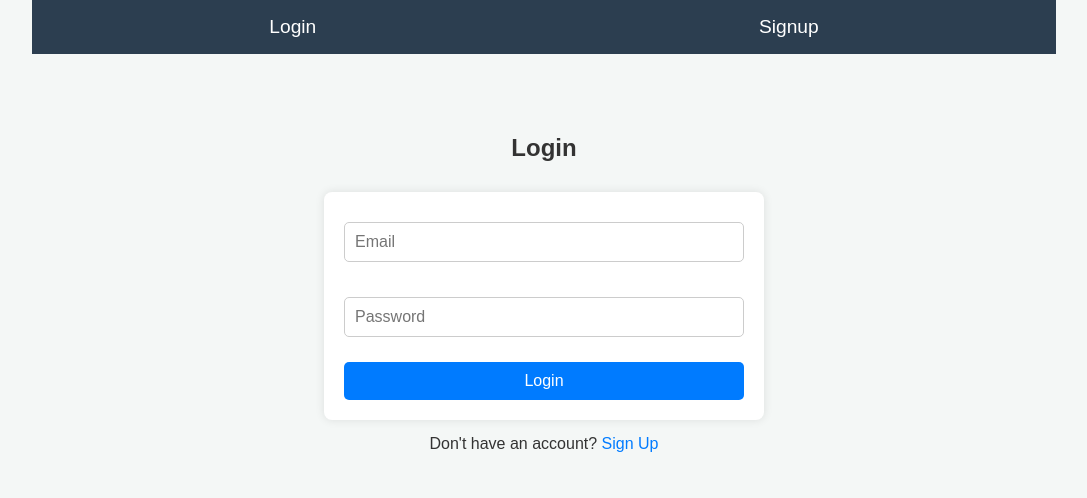
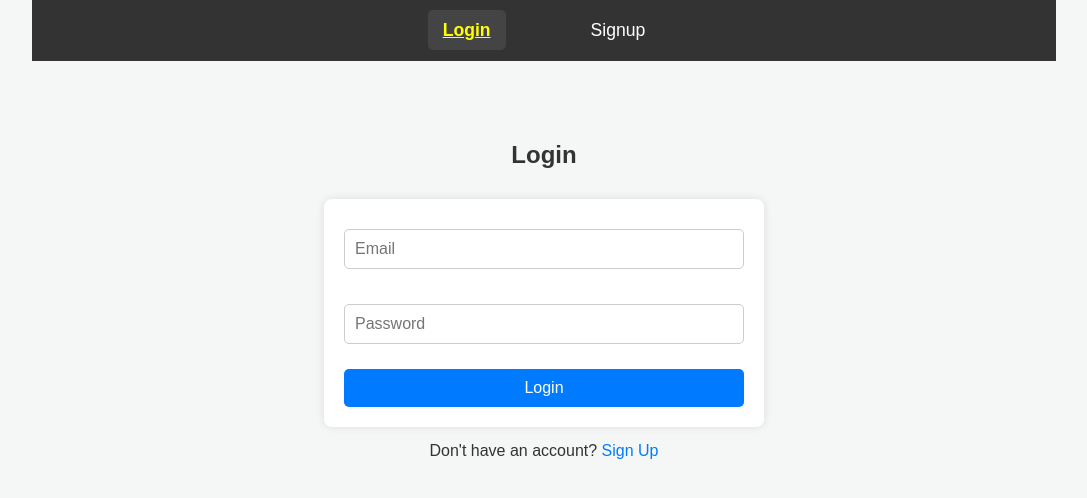
Before and after one commit to priyankaksolves/TaskManagementApp, a React (Vite) app in the folder task-manager-fe/: page /login in a window 1280 px wide. Shown: the top 498 px of the page, without its empty margins (96-1183 px from the left). Built offline with nearby package versions, Linux system fonts and the light colour scheme.

Commit message:
Delete icon and Active tabs display

```diff
--- a/package.json
+++ b/package.json
@@ -8,6 +8,12 @@
     "start:backend": "cd task-manager-be && node index.js"
   },
   "devDependencies": {
+    "@types/react": "^19.0.7",
     "concurrently": "^9.1.2"
+  },
+  "dependencies": {
+    "@fortawesome/fontawesome-svg-core": "^6.7.2",
+    "@fortawesome/free-solid-svg-icons": "^6.7.2",
+    "@fortawesome/react-fontawesome": "^0.2.2"
   }
 }
--- a/task-manager-fe/src/components/Header.tsx
+++ b/task-manager-fe/src/components/Header.tsx
@@ -1,12 +1,9 @@
-// Header.tsx
 import React from 'react';
-import { Link, useNavigate } from 'react-router-dom';
+import { NavLink, useNavigate } from 'react-router-dom';
 import { useAuth } from '../authContext/AuthContext';
 
 const Header: React.FC = () => {
-
   const { isLoggedIn, logout } = useAuth();
-  console.log('isLoggedIn', isLoggedIn);
   const navigate = useNavigate();
 
   const handleLogout = () => {
@@ -14,47 +11,92 @@ const Header: React.FC = () => {
     navigate('/login'); // Redirect after logout
   };
 
-
   return (
-    <header className="header">
+    <header className="header" style={styles.navbar}>
       <nav>
-        <ul className="nav-list">
-          {isLoggedIn && (<>
+        <ul style={styles.menu}>
+          {isLoggedIn && (
+            <>
               <li style={styles.menuItem}>
-            <Link to="/tasks">Task List</Link>
+                <NavLink
+                  to="/tasks"
+                  style={({ isActive }) =>
+                    isActive ? { ...styles.menuItem, ...styles.activeTab } : styles.menuItem
+                  }
+                >
+                  Task List
+                </NavLink>
               </li>
               <li style={styles.menuItem}>
-            <Link to="/create-task">Create Task</Link>
+                <NavLink
+                  to="/create-task"
+                  style={({ isActive }) =>
+                    isActive ? { ...styles.menuItem, ...styles.activeTab } : styles.menuItem
+                  }
+                >
+                  Create Task
+                </NavLink>
               </li>
               <li style={styles.menuItem}>
-            <Link to="/user-profile">User Profile</Link>
+                <NavLink
+                  to="/user-profile"
+                  style={({ isActive }) =>
+                    isActive ? { ...styles.menuItem, ...styles.activeTab } : styles.menuItem
+                  }
+                >
+                  User Profile
+                </NavLink>
               </li>
               <li style={styles.menuItem}>
-            <Link to="/notifications">Notifications</Link>
+                <NavLink
+                  to="/notifications"
+                  style={({ isActive }) =>
+                    isActive ? { ...styles.menuItem, ...styles.activeTab } : styles.menuItem
+                  }
+                >
+                  Notifications
+                </NavLink>
               </li>
               <li style={styles.menuItem}>
-            <Link to="/friends">My Friends</Link>
+                <NavLink
+                  to="/friends"
+                  style={({ isActive }) =>
+                    isActive ? { ...styles.menuItem, ...styles.activeTab } : styles.menuItem
+                  }
+                >
+                  My Friends
+                </NavLink>
               </li>
               <li style={styles.menuItem}>
-              <button onClick={handleLogout}>
-                Logout
-              </button>
+                <button onClick={handleLogout}>Logout</button>
               </li>
-          </>)}
+            </>
+          )}
 
           {!isLoggedIn && (
             <>
               <li style={styles.menuItem}>
-              {/* <button onClick={login}>Login</button> */}
-              <a href="/login">Login</a>
+                <NavLink
+                  to="/login"
+                  style={({ isActive }) =>
+                    isActive ? { ...styles.menuItem, ...styles.activeTab } : styles.menuItem
+                  }
+                >
+                  Login
+                </NavLink>
               </li>
-
               <li style={styles.menuItem}>
-              <a href="/signup">Signup</a>
+                <NavLink
+                  to="/signup"
+                  style={({ isActive }) =>
+                    isActive ? { ...styles.menuItem, ...styles.activeTab } : styles.menuItem
+                  }
+                >
+                  Signup
+                </NavLink>
               </li>
             </>
           )}
-
         </ul>
       </nav>
     </header>
@@ -66,24 +108,32 @@ const styles = {
     background: '#333',
     color: 'white',
     padding: '10px 20px',
+    display: 'flex',
+    justifyContent: 'center', // Center the navigation horizontally
   },
   menu: {
     display: 'flex',
+    justifyContent: 'center',
+    alignItems: 'center',
     listStyle: 'none',
-    gap: '20px',
+    gap: '40px', // Adjust gap to create more spacing between tabs
     margin: 0,
     padding: 0,
   },
   menuItem: {
-    fontSize: '1rem',
+    fontSize: '1.1rem',
+    color: 'white',
+    textDecoration: 'none',
+    padding: '10px 15px', // Add padding for better click area
+    borderRadius: '5px', // Rounded corners
+    transition: 'background-color 0.3s ease', // Smooth hover effect
   },
-  // logoutButton: {
-  //   background: 'transparent',
-  //   color: 'white',
-  //   border: 'none',
-  //   cursor: 'pointer',
-  //   textDecoration: 'underline',
-  // },
+  activeTab: {
+    fontWeight: 'bold',
+    textDecoration: 'underline',
+    color: 'yellow',
+    backgroundColor: '#444', // Background for active tab
+  },
 };
 
 export default Header;
--- a/task-manager-fe/src/components/TaskList.tsx
+++ b/task-manager-fe/src/components/TaskList.tsx
@@ -12,6 +12,7 @@ interface Task {
   dueDate: string;
   startTime: string;
   stopTime: string;
+  assignedTo : string;
 }
 
 const TaskList: React.FC = () => {
@@ -31,6 +32,7 @@ const TaskList: React.FC = () => {
 
   useEffect(() => {
     fetchTasks();
+  // eslint-disable-next-line react-hooks/exhaustive-deps
   }, [filterOption]); // Re-fetch tasks when filter option changes
 
   const fetchTasks = async () => {
@@ -46,11 +48,10 @@ const TaskList: React.FC = () => {
         response = await getTasksByFriend();
       }
 
-      debugger;
-      const formattedTasks = response.data.map((task: Task) => ({
+      const formattedTasks = response?.data?.map((task: Task) => ({
         ...task,
         dueDate: formatDateTimeForDisplay(task.dueDate), // Format the dueDate
-      }));
+      })) || [];
 
       setTasks(formattedTasks);
       setFilteredTasks(formattedTasks); // Initialize filtered tasks
@@ -84,7 +85,7 @@ const TaskList: React.FC = () => {
   };
 
   return (
-    <div className='task-list-container'>
+    <div className="task-list-container">
       <h1>Task List</h1>
 
       <div className="filter-container">
@@ -100,6 +101,9 @@ const TaskList: React.FC = () => {
         </select>
       </div>
 
+      {filteredTasks.length === 0 ? (
+        <p>No tasks available</p>
+      ) : (
         <ul className="task-list">
           {filteredTasks.map((task) => (
             <li key={task._id}>
@@ -107,19 +111,22 @@ const TaskList: React.FC = () => {
               <p>Description: {task.description}</p>
               <p>Status: {task.status}</p>
               <p>Due Date: {task.dueDate}</p>
-            <div className='task-actions'>
+              <p>Assigned To: {task.assignedTo}</p>
+
+              <div className="task-actions">
                 <button onClick={() => navigate(`/edit-task/${task._id}`)}>Edit</button>
                 <button onClick={() => openDeleteModal(task._id)}>Delete</button>
               </div>
             </li>
           ))}
         </ul>
+      )}
 
       <ConfirmDeleteModal
         isOpen={isModalOpen}
         onClose={() => {
           setIsModalOpen(false);
-          setSelectedTaskId(null);
+          setSelectedTaskId(null); // Reset task ID when modal is closed
         }}
         onConfirm={handleDelete}
       />
--- a/task-manager-fe/src/pages/FriendsPage.tsx
+++ b/task-manager-fe/src/pages/FriendsPage.tsx
@@ -1,6 +1,8 @@
 import React, { useEffect, useState } from "react";
 import styles from "../styles/FriendsPage.module.css";
 import { fetchUsers, getFriends, addFriend, removeFriend } from "../api";
+import { FontAwesomeIcon } from '@fortawesome/react-fontawesome';
+import { faTrash } from '@fortawesome/free-solid-svg-icons';
 
 interface User {
   _id: string;
@@ -101,10 +103,11 @@ const FriendsPage: React.FC = () => {
               <li key={friend._id} className={styles.item}>
                 <span>{friend.username}</span>
                 <button
-                  className={styles.removeButton}
+                  className={styles.iconButton}
                   onClick={() => handleRemoveFriend(friend._id)}
                 >
-                  Remove
+            <FontAwesomeIcon icon={faTrash} />
+
             </button>
               </li>
             ))
```
Also changed, not shown: 2 other files (tests, documents, lock files or other folders). Lines whose indentation alone changed are shown as unchanged.
